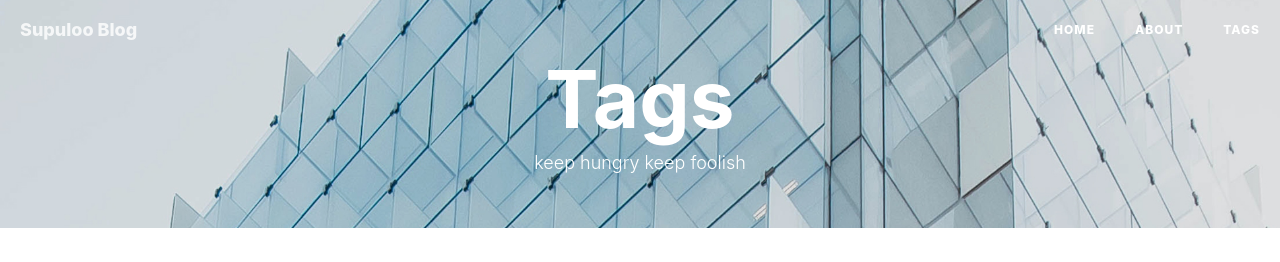
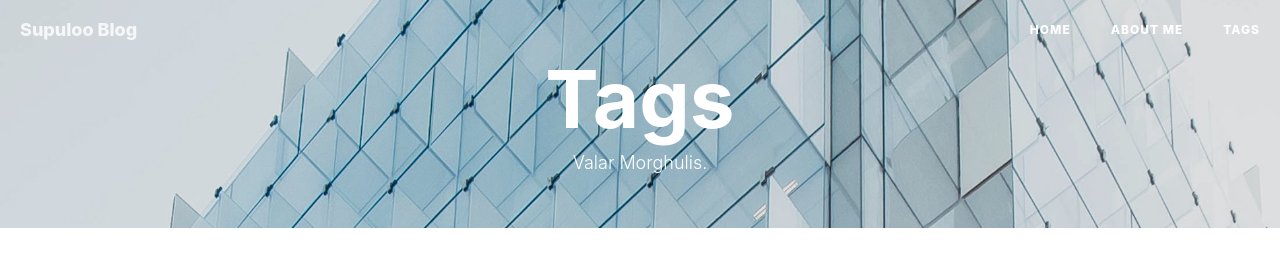
Before and after one commit to SupulooZhao/SupulooZhao1.0, a Jekyll site: the page built from tags.html, in a window 1280 px wide. Shown: the top 262 px of the page. Built offline with Jekyll 4.4.1, drawn with Linux system fonts in a browser that asks for light colours; nearby versions of some CDN libraries; comment, search, counter and statistics services are not loaded.

Commit message:
修改题头

```diff
--- a/about.html
+++ b/about.html
@@ -1,7 +1,7 @@
 ---
 layout: page
-title: "About"
-description: "Hey, this is Supuloo."
+title: "About Me"
+description: "Hey, this is Supuloo:)"
 header-img: "img/about-bg.jpg"
 ---
 
--- a/tags.html
+++ b/tags.html
@@ -1,7 +1,7 @@
 ---
 title: Tags
 layout: default
-description: keep hungry keep foolish
+description: Valar Morghulis.
 header-img: "img/tag-bg.jpg"
 ---
 
```
